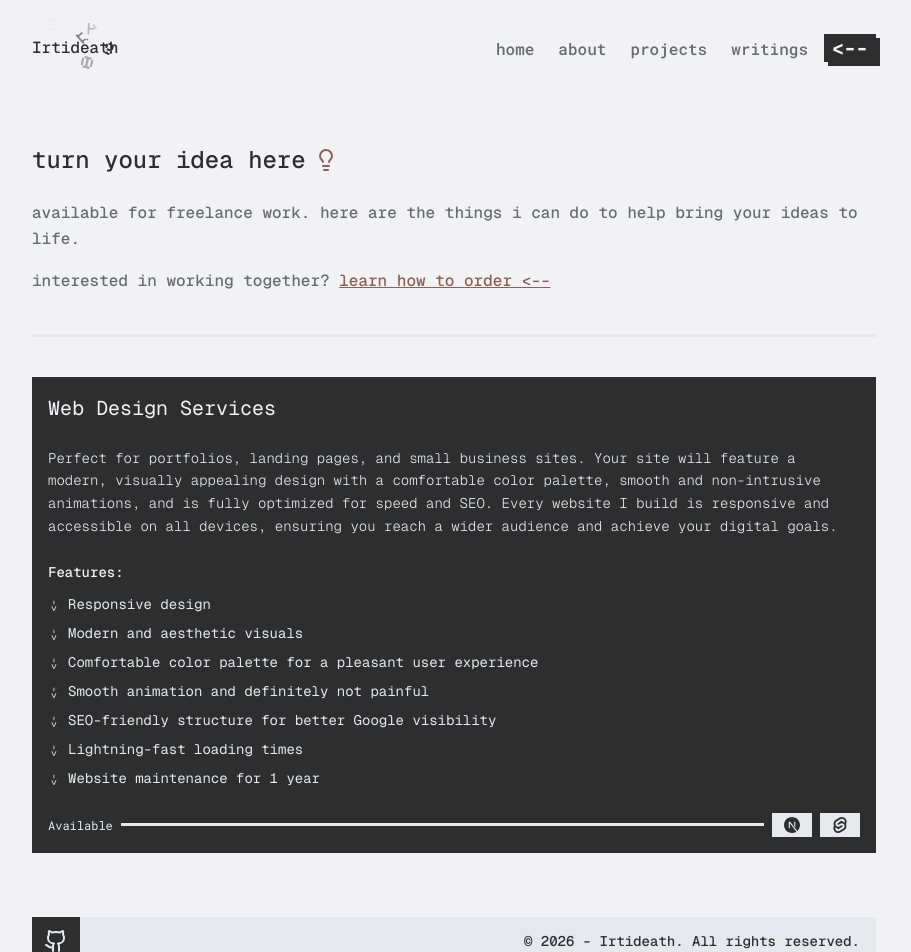
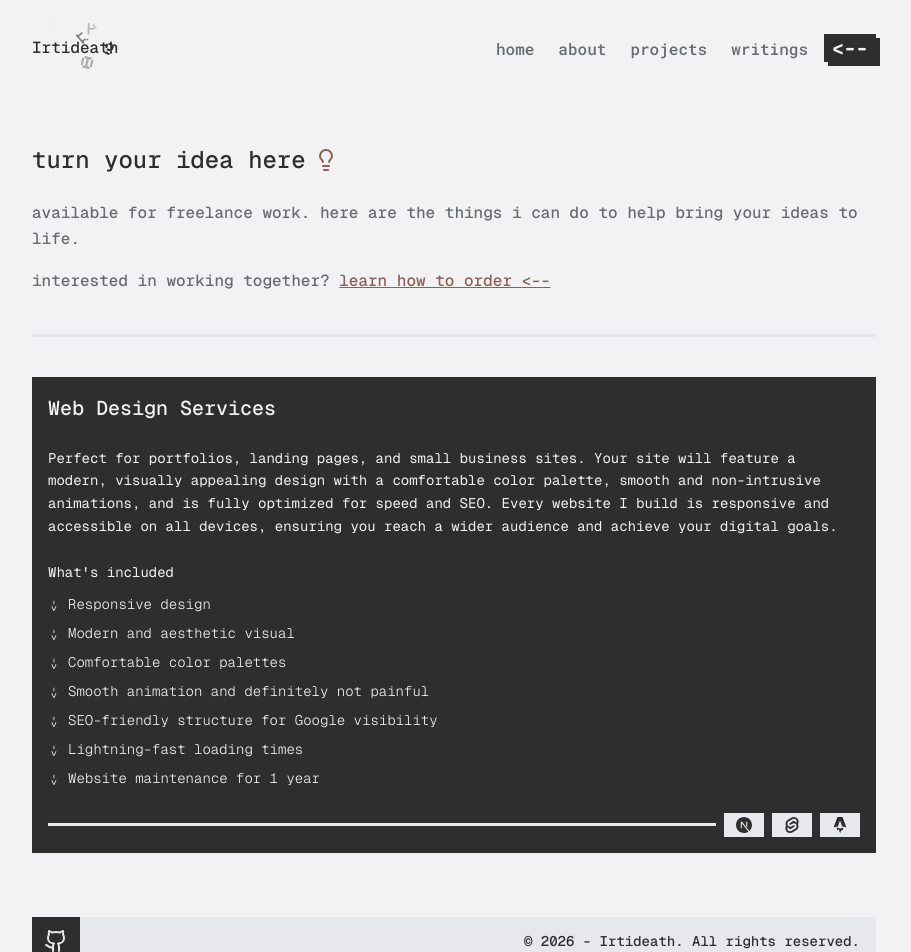
Before and after one commit to IRTIDEATH/Al-Sakha, a Next.js app: page /all-services in a window 1280 px wide. Shown: the top 952 px of the page, without its empty margins (186-1097 px from the left). Built offline with nearby package versions, Linux system fonts and the light colour scheme; a web font is replaced by a local one.

Commit message:
style: adjustment all-services page

```diff
--- a/components/pages/all-service/order/step-consultation.tsx
+++ b/components/pages/all-service/order/step-consultation.tsx
@@ -6,9 +6,9 @@ const StepConsultation = () => {
   ];
 
   return (
-    <section className="bg-suram px-6 py-8">
+    <section className="px-6 py-8">
       <div className="flex flex-col gap-4">
-        <div className="flex flex-col gap-4">
+        <div className="flex flex-col gap-2">
           <div className="flex gap-4">
             <span className="w-12 font-medium font-roboto text-[32px] text-zeta leading-none">
               03
--- a/components/pages/all-service/order/step-select.tsx
+++ b/components/pages/all-service/order/step-select.tsx
@@ -23,11 +23,9 @@ const StepSelect = () => {
         <Link
           href="/all-services"
           aria-label="back to services"
-          className="ml-auto text-background decoration-2 hover:underline"
+          className="ml-auto whitespace-nowrap text-[14px] text-background underline"
         >
-          <span className="font-geist text-background">
-            {"<-"} Back to services
-          </span>
+          <span aria-hidden="true">{"<-"}</span> back to services
         </Link>
       </div>
     </section>
--- a/components/pages/all-service/services-grid-section.tsx
+++ b/components/pages/all-service/services-grid-section.tsx
@@ -16,33 +16,28 @@ const ServicesGridSection = () => {
       {services.map((item, index) => (
         <Fragment key={item.number}>
           <div className="flex flex-col gap-6 bg-foreground p-4 text-background">
-            <h2 className="text-[20px]">{item.name}</h2>
+            <h2 className="font-medium text-[20px]">{item.name}</h2>
 
-            <p className="font-light text-[14px] text-suram">
-              {item.description}
-            </p>
+            <p className="text-[14px]">{item.description}</p>
 
             <div className="space-y-3">
-              <h3 className="font-medium text-sm">Features:</h3>
+              <h3 className="text-sm">What&apos;s included</h3>
               <ul className="space-y-2">
-                {item.features.map((feature, featureIndex) => (
+                {item.includes.map((include, index) => (
                   <li
-                    key={featureIndex}
-                    className="flex items-start gap-2 text-[14px] text-suram"
+                    key={index}
+                    className="flex items-start gap-2 font-light text-[14px]"
                   >
-                    <span className="mt-1 inline-block rotate-90 select-none whitespace-nowrap text-[10px]">
+                    <span className="mt-1 inline-block rotate-90 select-none whitespace-nowrap font-normal text-[10px]">
                       {"->"}
                     </span>
-                    {feature}
+                    {include}
                   </li>
                 ))}
               </ul>
             </div>
 
             <div className="flex items-center justify-between gap-2">
-              <span className="font-roboto text-[12px] text-suram">
-                Available
-              </span>
               <Divider className="my-0" />
               <div className="flex gap-2">
                 {item.technologies.map((tech, techIndex) => (
--- a/components/pages/all-service/title-section.tsx
+++ b/components/pages/all-service/title-section.tsx
@@ -32,7 +32,7 @@ const TitleSection = () => {
         interested in working together?{" "}
         <CoffeeText>
           <Link
-            href="/all-services"
+            href="/all-services/order"
             className="whitespace-nowrap underline"
             aria-label="Link to order"
           >
--- a/constants/services.ts
+++ b/constants/services.ts
@@ -4,7 +4,7 @@ export interface ServiceInterface {
   number: string;
   name: string;
   description: string;
-  features: string[];
+  includes: string[];
   technologies: SkillBadgeIconInterface[];
 }
 
@@ -14,12 +14,12 @@ export const services: ServiceInterface[] = [
     name: "Web Design Services",
     description:
       "Perfect for portfolios, landing pages, and small business sites. Your site will feature a modern, visually appealing design with a comfortable color palette, smooth and non-intrusive animations, and is fully optimized for speed and SEO. Every website I build is responsive and accessible on all devices, ensuring you reach a wider audience and achieve your digital goals.",
-    features: [
+    includes: [
       "Responsive design",
-      "Modern and aesthetic visuals",
-      "Comfortable color palette for a pleasant user experience",
+      "Modern and aesthetic visual",
+      "Comfortable color palettes",
       "Smooth animation and definitely not painful",
-      "SEO-friendly structure for better Google visibility",
+      "SEO-friendly structure for Google visibility",
       "Lightning-fast loading times",
       "Website maintenance for 1 year",
     ],
@@ -32,6 +32,10 @@ export const services: ServiceInterface[] = [
         name: "Svelte",
         icon: "simple-icons:svelte",
       },
+      {
+        name: "Astro",
+        icon: "simple-icons:astro",
+      },
     ],
   },
 ];
```
